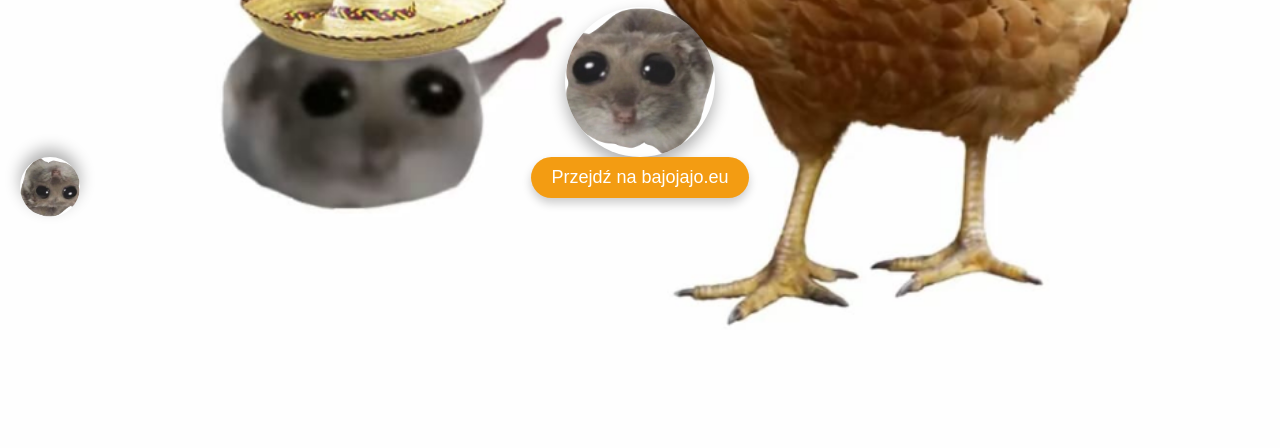
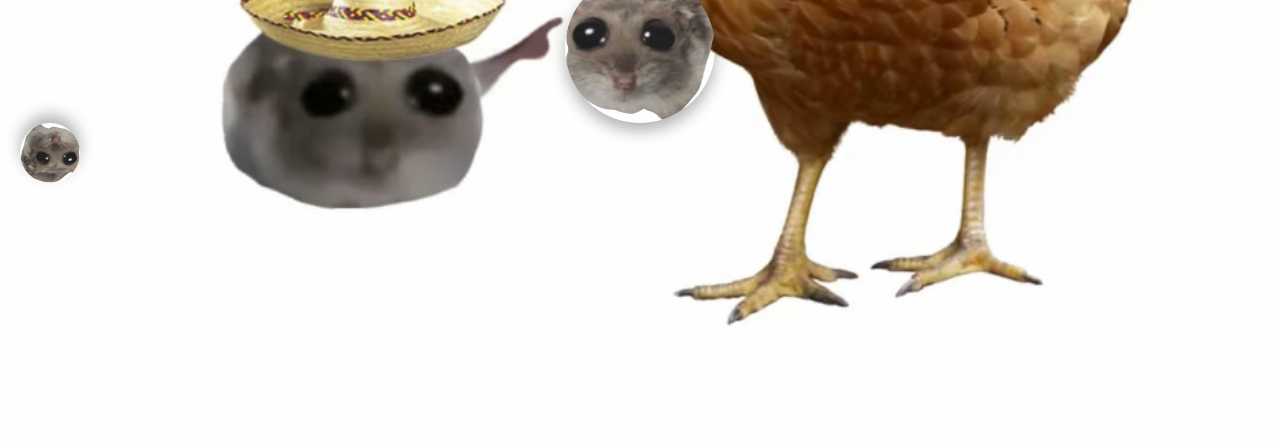
Before and after one commit to niczyjapodoga/NienawidzeBajojajo.eu, a plain HTML site: page index.html in a window 1280 px wide. Shown: the part 352-800 px from the top of the page. Drawn offline with Linux system fonts and the light colour scheme.

Commit message:
Update index.html

```diff
--- a/index.html
+++ b/index.html
@@ -16,7 +16,7 @@
       height: 100vh;
       background-size: cover;
       background-repeat: no-repeat;
-      background-position: center top -350px; /* Początkowe tło - Zrzut ekranu */
+      background-position: center top -350px; /* Początkowe tło */
       transition: background-image 1s ease-in-out;
       cursor: url('cursor.png'), auto; /* Zmieniony kursor */
       font-family: Arial, sans-serif;
@@ -93,28 +93,6 @@
       100% { transform: rotate(360deg); }
     }
 
-    /* Przycisk */
-    .button {
-      padding: 10px 20px;
-      background-color: #f39c12;
-      color: white;
-      font-size: 18px;
-      border: none;
-      border-radius: 30px;
-      cursor: pointer;
-      box-shadow: 0 5px 10px rgba(0, 0, 0, 0.2);
-      transition: background-color 0.3s, transform 0.3s;
-    }
-
-    .button:hover {
-      background-color: #e67e22;
-      transform: translateY(-5px);
-    }
-
-    .button:active {
-      transform: translateY(2px);
-    }
-
     h1 {
       font-family: Arial, sans-serif;
       color: #333;
@@ -125,15 +103,13 @@
 <body>
   <div id="overlay"></div>
 
-  <h1>Witaj na stronie!</h1>
+  <!-- Chomik, który podskakuje po kliknięciu -->
   <div id="hamster"></div>
 
   <!-- Mały chomik, który przenosi na bajojajo.eu -->
   <a href="https://bajojajo.eu" target="_blank">
     <div id="smallHamster"></div>
   </a>
-
-  <button class="button" onclick="window.location.href='https://bajojajo.eu';">Przejdź na bajojajo.eu</button>
 
   <audio id="clickSound" src="pou-no-sound-effect.mp3"></audio>
   <audio id="backgroundMusic" src="world-smallest-violin.mp3"></audio>
```
